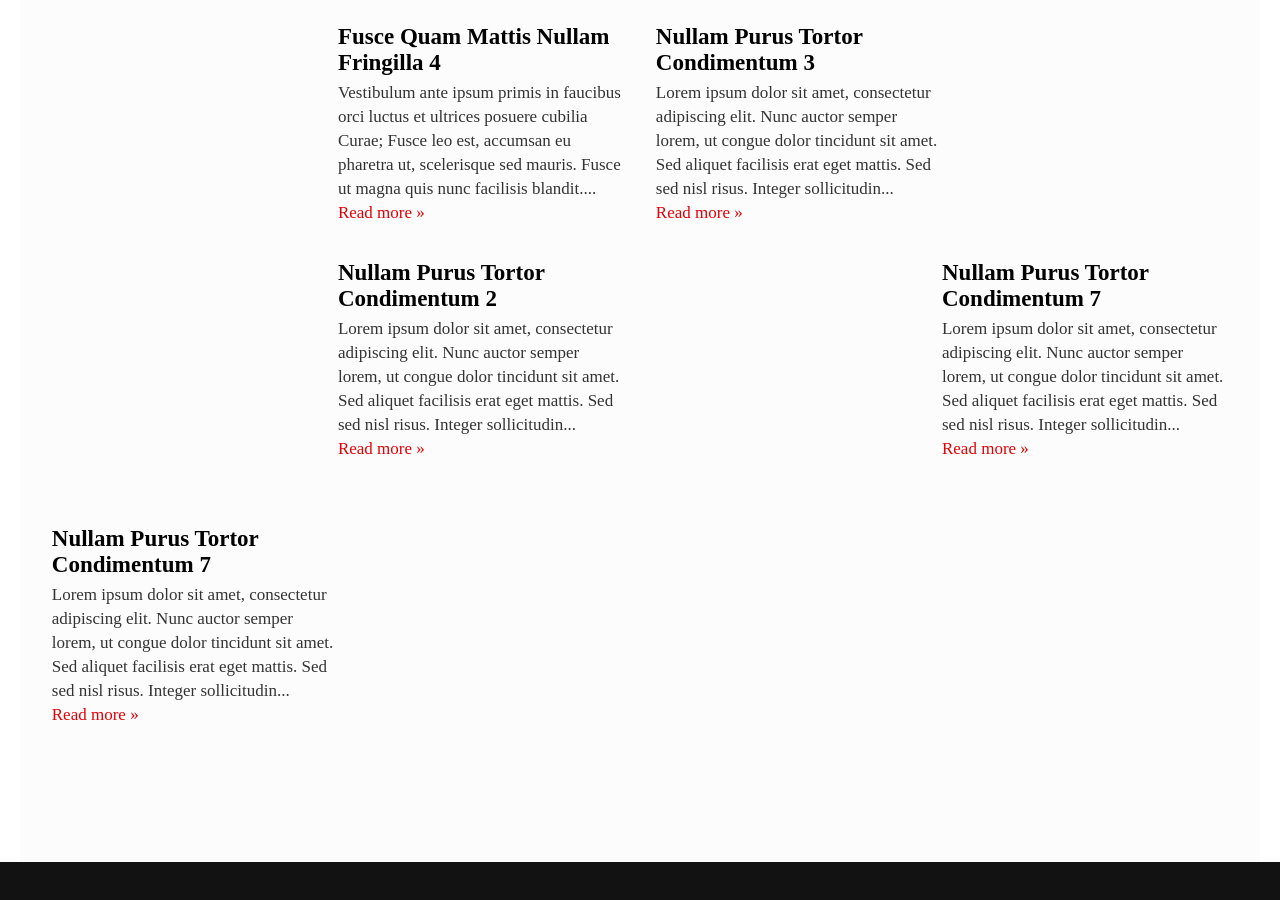
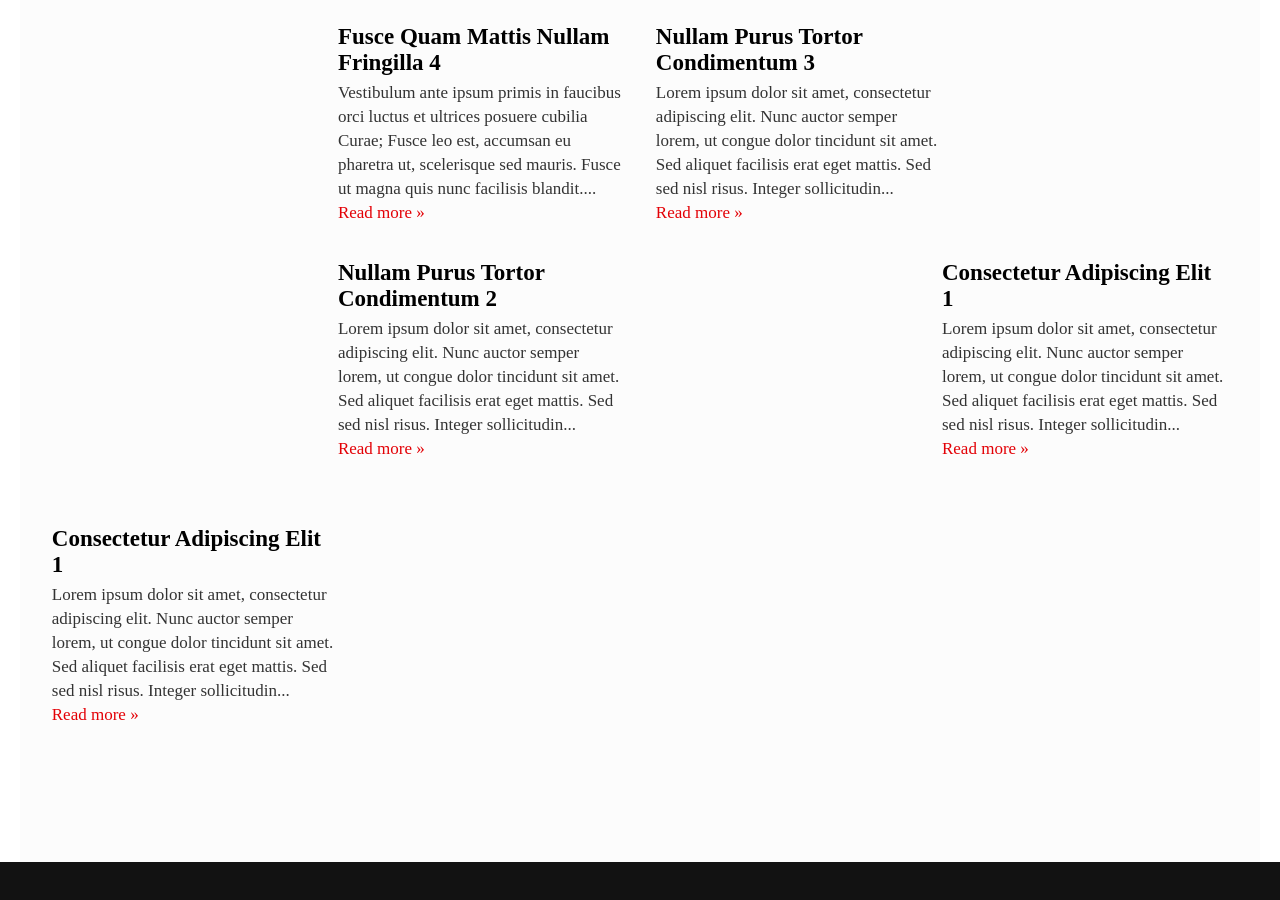
Before and after one commit to wovchko/inklings, a Jekyll site: the page built from index.html, in a window 1280 px wide and 900 px high, scrolled down 947 px. Built offline with Jekyll 4.4.1, drawn with Linux system fonts in a browser that asks for light colours; Markdown is read by kramdown in place of the engine named in the settings; the list of posts is cut into pages by our own code.

```diff
--- a/_posts/2012-01-28-my-first-blog.md
+++ b/_posts/2012-01-28-my-first-blog.md
@@ -1,6 +1,6 @@
 ---
 layout: post
-title: "Nullam Purus Tortor Condimentum 7"
+title: "Consectetur Adipiscing Elit 1"
 description: "Etiam porta sem malesuada magna mollis euismod. Sed posuere consectetur est at lobortis."
 author: me
 tags:
```
